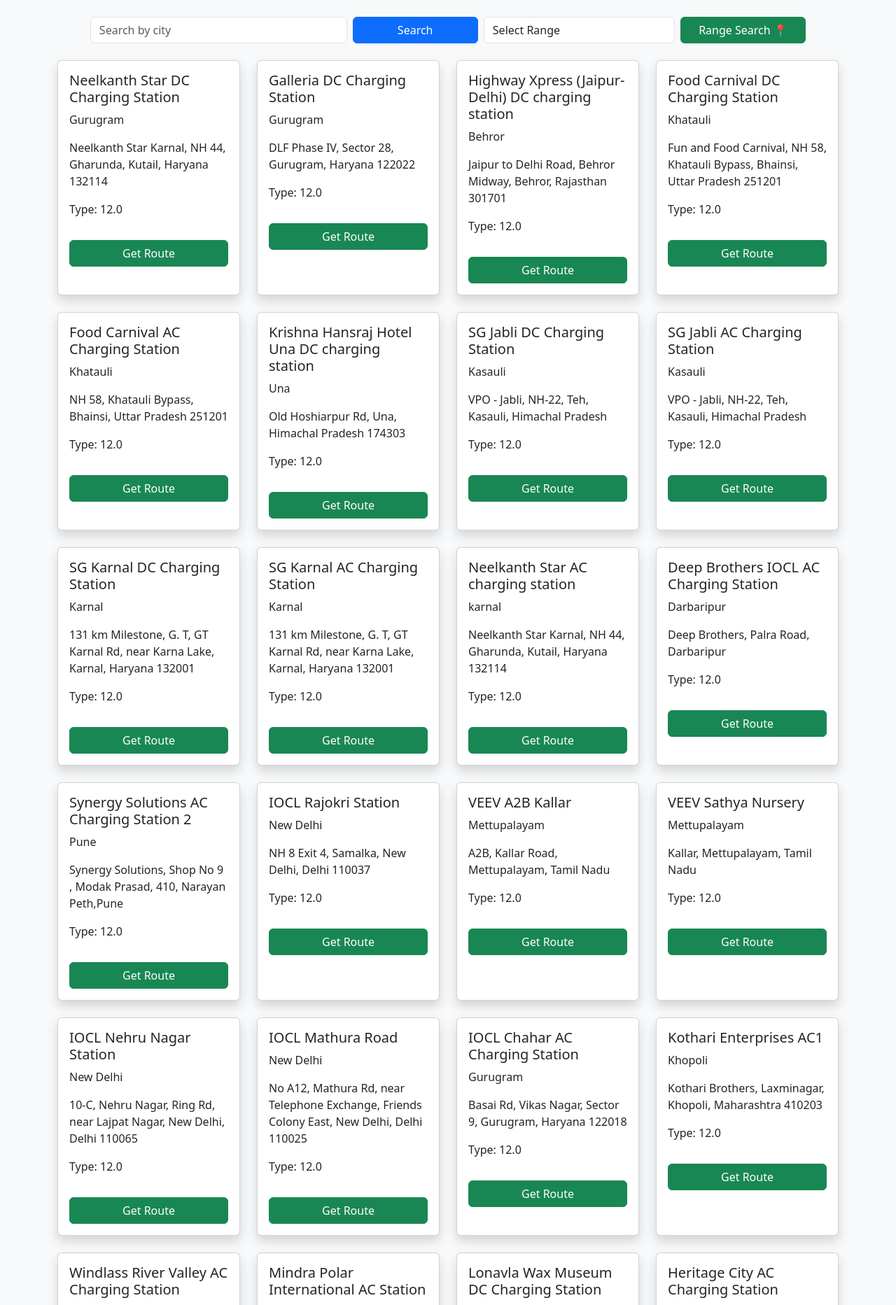
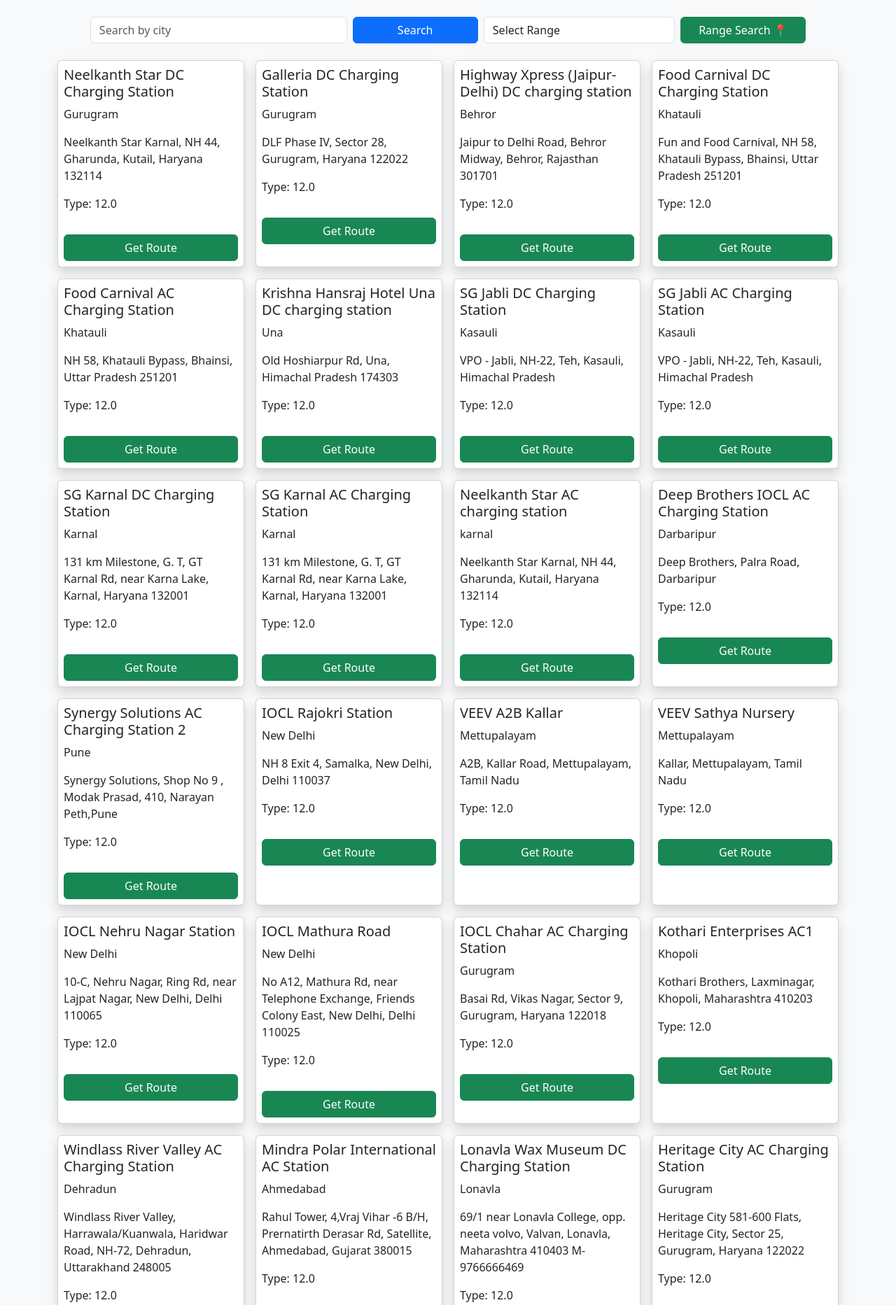
Before and after one commit to indu32/EV_charging_stations, a Flask app: page /stations in a window 1280 px wide. Shown: the part 72-1937 px from the top of the page at 70% size. Run offline with Flask 3, Linux system fonts and the light colour scheme; data comes from the database, SQL or seed files in the repository.

Commit message:
Update stations.html

```diff
--- a/EV project/templates/stations.html
+++ b/EV project/templates/stations.html
@@ -82,14 +82,14 @@ Range Search 📍
 
 <!-- STATION CARDS -->
 <div class="container mt-4">
-<div class="row g-4" id="stationsContainer">
+<div class="row g-3" id="stationsContainer">
 
 {% for station in stations %}
-<div class="col-md-4 station-card col-6 col-sm-6 col-lg-3"
+<div class="col-6 col-sm-6 col-md-4 col-lg-3 station-card"
 data-lat="{{ station['lattitude'] }}"
 data-lng="{{ station['longitude'] }}">
 
-<div class="card p-3 shadow h-100">
+<div class="card p-2 shadow h-100">
 
 <h5>{{ station['name'] }}</h5>
 
```
